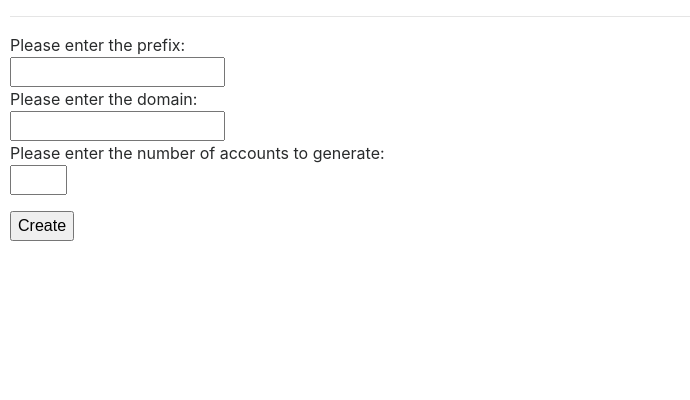
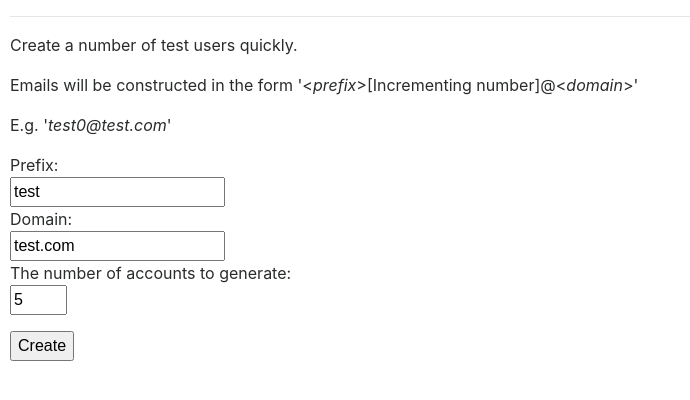
Before and after one commit to andrew-fowler/test-user-service, a Flask app: page /ui_bulkcreate in a window 1280 px wide. Shown: the top 400 px of the page, without its empty margins (0-690 px from the left). Run offline with Flask 2, Linux system fonts and the light colour scheme; some libraries are stand-ins or nearby versions.

Commit message:
Various html tweaks

```diff
--- a/app/forms.py
+++ b/app/forms.py
@@ -1,13 +1,23 @@
-from flask_wtf import Form
+from flask_wtf import Form, validators
 from wtforms import StringField, BooleanField
-from wtforms.validators import DataRequired
+from wtforms import validators
+from wtforms.fields.html5 import EmailField
+from wtforms.validators import DataRequired, Length
 
 
 class EmailForm(Form):
-    email = StringField('email', validators=[DataRequired()])
+    email = EmailField('email', validators=[DataRequired(), validators.Email()])
 
 
 class BulkCreateForm(Form):
-    prefix = StringField('prefix', validators=[DataRequired()])
-    domain = StringField('domain', validators=[DataRequired()])
-    count = StringField('count', validators=[DataRequired()])
+    prefix = StringField('prefix',
+                         validators=[DataRequired(), Length(min=3, max=25)],
+                         default='test')
+
+    domain = StringField('domain',
+                         validators=[DataRequired(), Length(min=3, max=25)],
+                         default='test.com')
+
+    count = StringField('count',
+                        validators=[DataRequired(), Length(min=1, max=2)],
+                        default='5')
--- a/app/templates/bulkcreate.html
+++ b/app/templates/bulkcreate.html
@@ -1,14 +1,23 @@
 {% extends "base.html" %}
 {% block content %}
 
+  <p>
+      Create a number of test users quickly.
+  </p>
+  <p>
+     Emails will be constructed in the form '&lt;<i>prefix</i>&gt;[Incrementing number]@&lt;<i>domain</i>&gt;'
+  </p>
+    <p>
+      E.g. '<i>test0@test.com</i>'
+  </p>
   <form action="" method="post" name="bulkcreate">
       {{ form.hidden_tag() }}
       <p>
-          Please enter the prefix:<br>
+          Prefix:<br>
           {{ form.prefix(size=20) }}<br>
-          Please enter the domain:<br>
+          Domain:<br>
           {{ form.domain(size=20) }}<br>
-          Please enter the number of accounts to generate:<br>
+          The number of accounts to generate:<br>
           {{ form.count(size=3) }}<br>
       </p>
       <p><input type="submit" value="Create"></p>
--- a/app/templates/create.html
+++ b/app/templates/create.html
@@ -5,7 +5,7 @@
         <form action="" method="post" name="create">
           {{ form.hidden_tag() }}
           <p>
-              Please enter the email for the test account:<br>
+              Please enter the email to use for the new account:<br>
               {{ form.email(size=80) }}<br>
           </p>
           <p><input type="submit" value="Create"></p>
--- a/app/templates/index.html
+++ b/app/templates/index.html
@@ -6,6 +6,8 @@
         <div class="page-header">
             <h1>Test User Data Service <small>alpha</small></h1>
         </div>
+        <a href="./ui_create">Create new test user</a><br>
+        <a href="./ui_bulkcreate">Bulk create new test users</a><br>
           <table class="table table-hover">
               <thead class="thead-default">
                   <tr>
@@ -54,9 +56,6 @@
                   </tr>
               {% endfor %}
           </table>
-
-        <a href="./ui_create">Create new test user</a><br>
-        <a href="./ui_bulkcreate">Bulk create test users</a><br>
     </div>
 
 {% endblock %}
```
Also changed, not shown: app.db.
